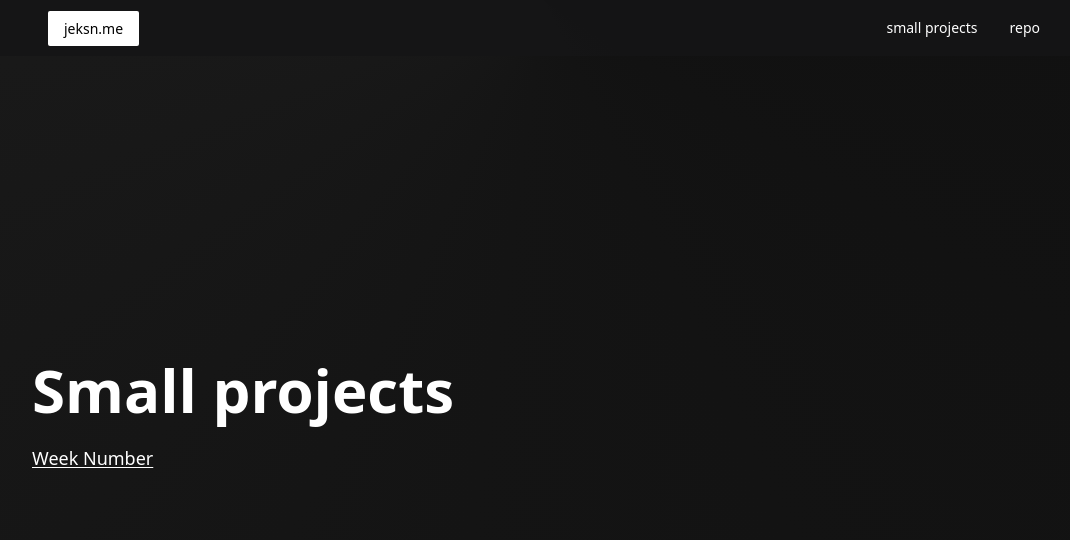
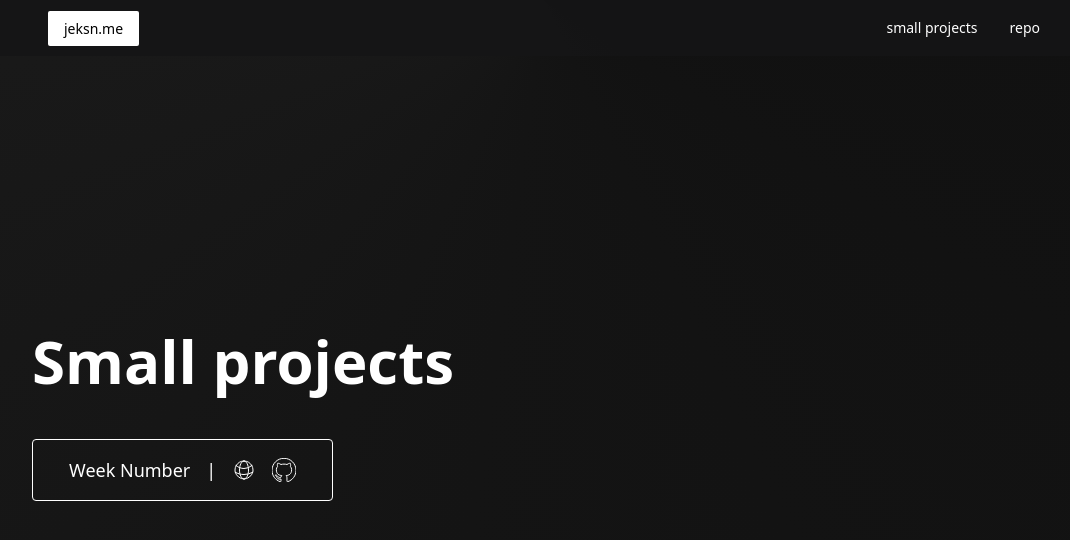
Before and after one commit to jeksn/jeksn23, a Next.js app: page /small-projects in a window 1280 px wide. Shown: the top 540 px of the page, without its empty margins (96-1166 px from the left). Built offline with nearby package versions, Linux system fonts and the light colour scheme.

Commit message:
change small projects link card

```diff
--- a/app/small-projects/page.tsx
+++ b/app/small-projects/page.tsx
@@ -7,13 +7,17 @@ export default function Home() {
    <div className="flex flex-col justify-center h-screen max-w-screen-lg px-4 mx-auto md:px-0">
        <div className="mt-8">
           <h2 className="text-4xl font-semibold md:text-6xl">Small projects</h2>
-          <ul className="mt-6 text-base md:text-lg">
-            <li>
-              <a
-                href="https://weeknumber.vercel.app"
-                target="_blank"
-                className="underline transition-all underline-offset-2 hover:underline-offset-4">
-                Week Number
+          <ul className="mt-12 text-base md:text-lg">
+            <li className="flex items-center justify-center gap-4 py-4 transition-all border border-white rounded hover:bg-white hover:text-black w-fit px-9">
+              <p className="cursor-default">Week Number</p>
+              <span className="cursor-default">|</span>
+              <a href="https://weeknumber.vercel.app" target="_blank" className="transition-all ease-in-out">
+              <svg xmlns="http://www.w3.org/2000/svg" fill="none" viewBox="0 0 24 24" strokeWidth={1} stroke="currentColor" className="w-6 h-6 transition ease-linear hover:scale-110">
+                <path strokeLinecap="round" strokeLinejoin="round" d="M12 21a9.004 9.004 0 008.716-6.747M12 21a9.004 9.004 0 01-8.716-6.747M12 21c2.485 0 4.5-4.03 4.5-9S14.485 3 12 3m0 18c-2.485 0-4.5-4.03-4.5-9S9.515 3 12 3m0 0a8.997 8.997 0 017.843 4.582M12 3a8.997 8.997 0 00-7.843 4.582m15.686 0A11.953 11.953 0 0112 10.5c-2.998 0-5.74-1.1-7.843-2.918m15.686 0A8.959 8.959 0 0121 12c0 .778-.099 1.533-.284 2.253m0 0A17.919 17.919 0 0112 16.5c-3.162 0-6.133-.815-8.716-2.247m0 0A9.015 9.015 0 013 12c0-1.605.42-3.113 1.157-4.418" />
+              </svg>
+              </a>
+              <a href="https://github.com/jeksn/weeknumber" target="_blank" className="transition-all ease-in-out">
+              <svg xmlns="http://www.w3.org/2000/svg" fill="none" viewBox="0 0 24 24" strokeWidth={1} stroke="currentColor" className="w-6 h-6 transition ease-linear hover:scale-110"><path d="M12 .297c-6.63 0-12 5.373-12 12 0 5.303 3.438 9.8 8.205 11.385.6.113.82-.258.82-.577 0-.285-.01-1.04-.015-2.04-3.338.724-4.042-1.61-4.042-1.61C4.422 18.07 3.633 17.7 3.633 17.7c-1.087-.744.084-.729.084-.729 1.205.084 1.838 1.236 1.838 1.236 1.07 1.835 2.809 1.305 3.495.998.108-.776.417-1.305.76-1.605-2.665-.3-5.466-1.332-5.466-5.93 0-1.31.465-2.38 1.235-3.22-.135-.303-.54-1.523.105-3.176 0 0 1.005-.322 3.3 1.23.96-.267 1.98-.399 3-.405 1.02.006 2.04.138 3 .405 2.28-1.552 3.285-1.23 3.285-1.23.645 1.653.24 2.873.12 3.176.765.84 1.23 1.91 1.23 3.22 0 4.61-2.805 5.625-5.475 5.92.42.36.81 1.096.81 2.22 0 1.606-.015 2.896-.015 3.286 0 .315.21.69.825.57C20.565 22.092 24 17.592 24 12.297c0-6.627-5.373-12-12-12"/></svg>
               </a>
             </li>
           </ul>
```
